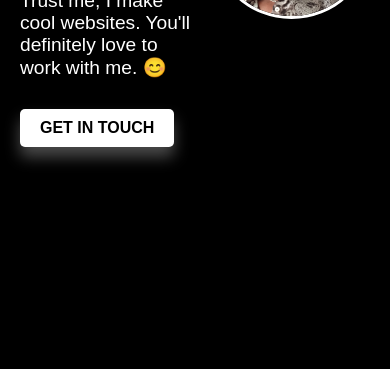
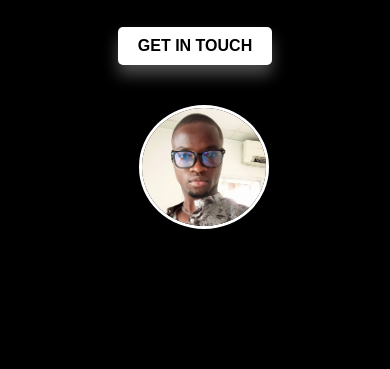
Before and after one commit to OPA6IX1/animation, a plain HTML site: page index.html in a window 390 px wide. Shown: the part 475-844 px from the top of the page. Drawn offline with nearby package versions, Linux system fonts and the light colour scheme; a web font is replaced by a local one.

Commit message:
add media quiary

```diff
--- a/style.css
+++ b/style.css
@@ -126,3 +126,50 @@ p {
   }
 }} */
 }
+/* Responsive styling for tablet */
+@media screen and (max-width:768px) {
+  .container {
+    display: block;
+    align-content: center;
+    max-width: 450px;
+
+  }
+
+  .intro {
+    max-width: 100%;
+    text-align: center;
+  }
+  .profile-pic-container {
+    padding-left: 100px;
+    margin-top: 40px;
+    max-width: 80%;
+    animation: fadeIn 3s ease-in-out;
+  }
+  .profile-pic {
+    display: block;
+    align-items: center;
+  }
+
+}
+
+/* Responsive styling for moblie */
+@media screen and (max-width:480px) {
+  .container {
+    display: block;
+    align-content: center;
+    max-width: 225px;
+
+  }
+  .profile-pic-container {
+    padding-left: 36px;
+    margin-top: 40px;
+    max-width: 90%;
+    animation: fadeIn 3s ease-in-out;
+  }
+  .profile-pic {
+    width: 100%;
+    border-radius: 50%;
+    border: 3px solid white;
+    transition: transform 0.3s ease, box-shadow 0.3s ease;
+  }
+}
```
